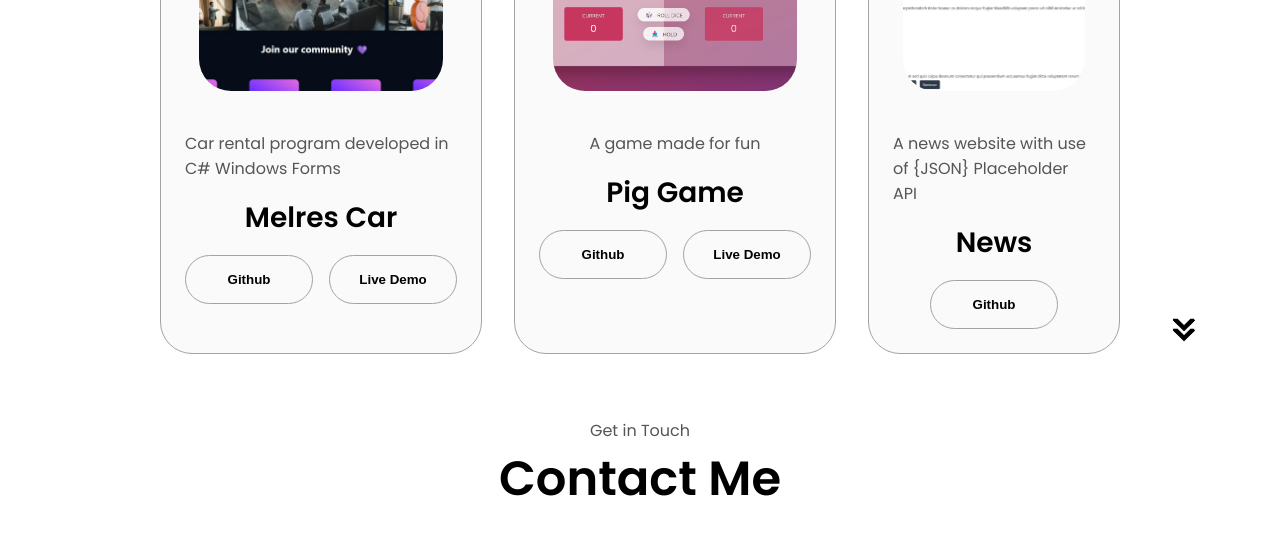
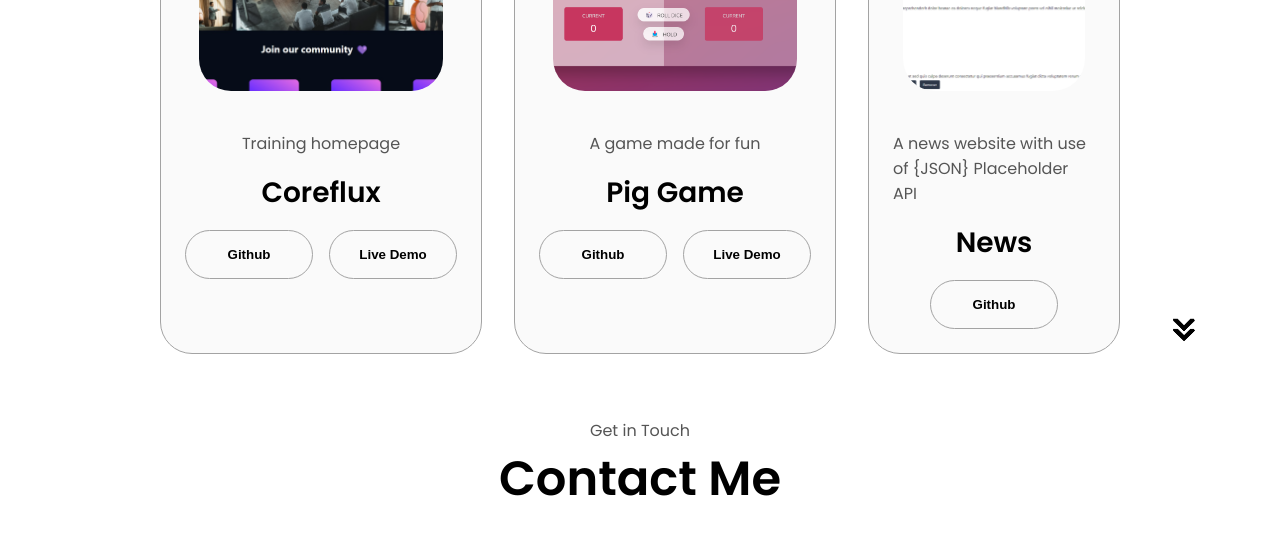
Before and after one commit to HugoFGCosta/portfolio, a plain HTML site: page index.html in a window 1280 px wide. Shown: the part 3060-3604 px from the top of the page. Drawn offline with nearby package versions, Linux system fonts and the light colour scheme.

Commit message:
update no coreflux

```diff
--- a/index.html
+++ b/index.html
@@ -300,9 +300,9 @@
                 style="height: 220px"
                 class="project-img"
               />
-              <p>Car rental program developed in C# Windows Forms</p>
+              <p>Training homepage</p>
             </div>
-            <h2 class="experience-sub-title project-title">Melres Car</h2>
+            <h2 class="experience-sub-title project-title">Coreflux</h2>
             <div class="btn-container">
               <button
                 class="btn btn-color-2 project-btn"
```
